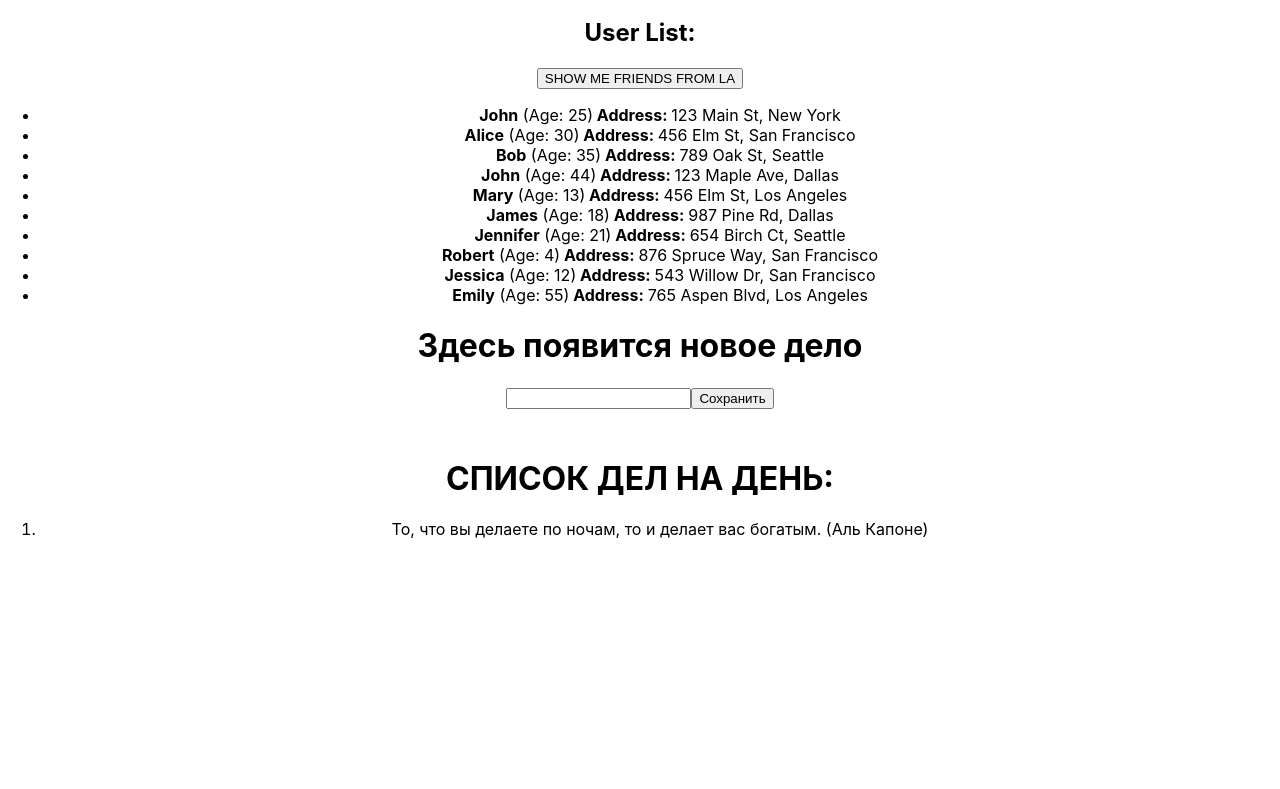
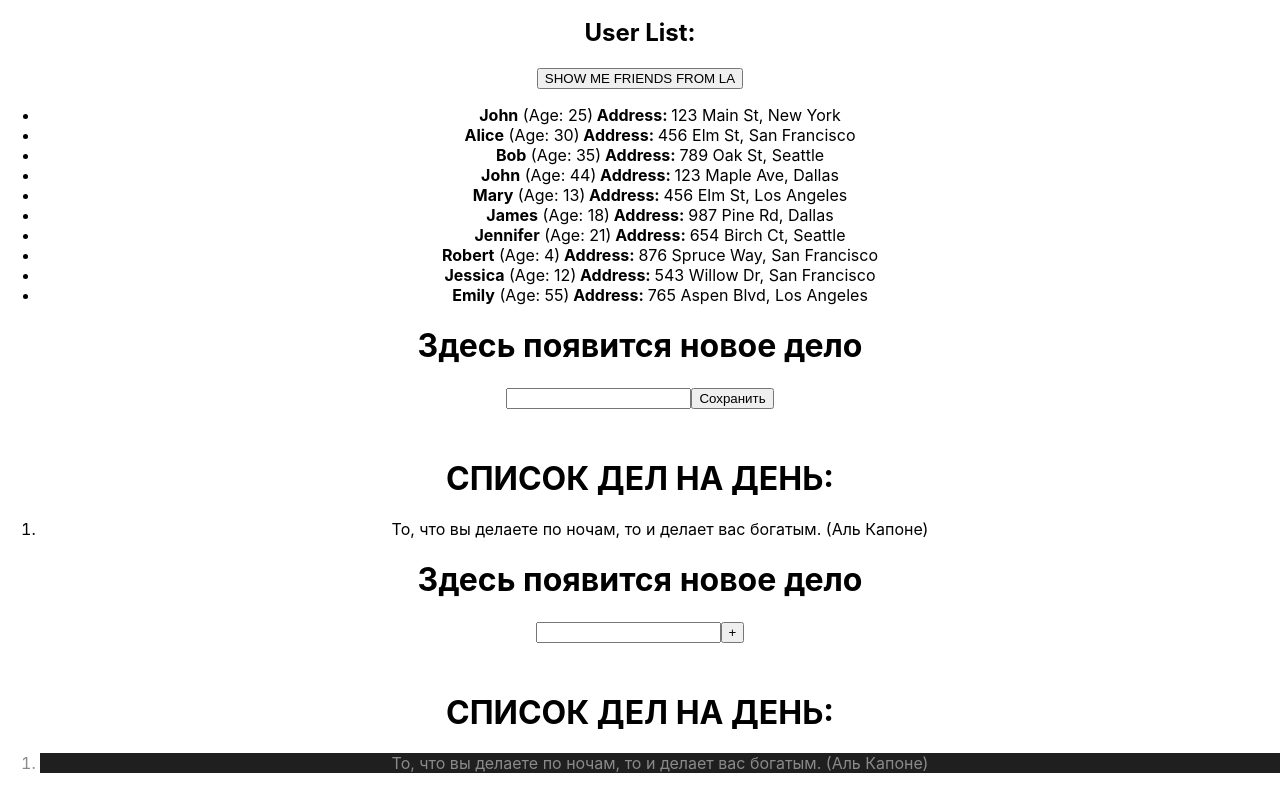
Before and after one commit to atpradical/homework-front-main, a React (Create React App) app: page / in a window 1280 px wide. Shown: the part 271-1060 px from the top of the page. Before the commit the page ends 826 px from the top, so only its background shows below. Built offline with nearby package versions, Linux system fonts and the light colour scheme.

Commit message:
add: 1-4 task

```diff
--- a/src/App.tsx
+++ b/src/App.tsx
@@ -1,18 +1,18 @@
 import './App.css';
-import { HW1 } from './HW/1/HW1';
-import { HW2 } from './HW/2/HW2';
-import { HW3 } from './HW/3/HW3';
-import { HW4 } from './HW/4/HW4';
+import {HW1} from './HW/1/HW1';
+import {HW2} from './HW/2/HW2';
+import {HW3} from './HW/3/HW3';
+import {HW4} from './HW/4/HW4';
 
 function App() {
-  return (
-    <div className="App">
-      <HW1 />
-      <HW2 />
-      <HW3 />
-      {/*<HW4 />*/}
-    </div>
-  );
+    return (
+        <div className="App">
+            <HW1/>
+            <HW2/>
+            <HW3/>
+            <HW4/>
+        </div>
+    );
 }
 
 export default App;
--- a/src/HW/4/Button.tsx
+++ b/src/HW/4/Button.tsx
@@ -1,11 +1,11 @@
 type ButtonPropsType = {
-  callBack: any // НУЖНО ПРОТИПИЗИРОВАТЬ
-  name: any // НУЖНО ПРОТИПИЗИРОВАТЬ
+    callBack: () => void // НУЖНО ПРОТИПИЗИРОВАТЬ
+    name: string // НУЖНО ПРОТИПИЗИРОВАТЬ
 };
 
 export const Button = (props: ButtonPropsType) => {
     const callBackHandler = () => {
-    // НУЖНО ДОПИСАТЬ
+        props.callBack()
     };
 
     return (
--- a/src/HW/4/HW4.tsx
+++ b/src/HW/4/HW4.tsx
@@ -1,7 +1,7 @@
-import { useState } from 'react';
-import s from './HW4.module.css';
-import { Button } from './Button';
-import { Input } from './Input';
+import {useState} from 'react';
+import S from './HW4.module.css';
+import {Button} from './Button';
+import {Input} from './Input';
 
 export const HW4 = () => {
     // 1️⃣ Раскомментируйте JSX (HW4.tsx) и вы увидите,
@@ -24,27 +24,27 @@
 
     return (
         <div id={'hw04'}>
-      {/*{currentText ? (*/}
-      {/*  <h1 id={'hw04-text'}>{currentText}</h1>*/}
-      {/*) : (*/}
-      {/*  <h1 id={'hw04-default-text'}>Здесь появится новое дело</h1>*/}
-      {/*)}*/}
+            {currentText
+                ? (<h1 id={'hw04-text'}>{currentText}</h1>)
+                : (<h1 id={'hw04-default-text'}>Здесь появится новое дело</h1>)
+            }
 
-      {/*<Input НЕ ХВАТАЕТ АРГУМЕНТОВ />*/}
+            {/*НЕ ХВАТАЕТ АРГУМЕНТОВ*/}
+            <Input currentText={currentText} setCurrentText={setCurrentText}/>
+            {/*НЕ ХВАТАЕТ АРГУМЕНТОВ*/}
+            <Button name={'+'} callBack={handleSave}/>
 
-      {/*<Button НЕ ХВАТАЕТ АРГУМЕНТОВ />*/}
+            <h1 style={{marginTop: '50px'}}>СПИСОК ДЕЛ НА ДЕНЬ:</h1>
 
-      {/*<h1 style={{ marginTop: '50px' }}>СПИСОК ДЕЛ НА ДЕНЬ:</h1>*/}
-
-      {/*<ol id={'hw04-tasks'}>*/}
-      {/*  {texts.map((el, index) => {*/}
-      {/*    return (*/}
-      {/*      <li key={index} id={`hw04-task-${index}`} className={ЕСЛИ ЧЕТН ? S.chetNechet : ''}>*/}
-      {/*        {el}*/}
-      {/*      </li>*/}
-      {/*    );*/}
-      {/*  })}*/}
-      {/*</ol>*/}
+            <ol id={'hw04-tasks'}>
+                {texts.map((el, index) => {
+                    return (
+                        <li key={index} id={`hw04-task-${index}`} className={S.chetNechet ? S.chetNechet : ''}>
+                            {el}
+                        </li>
+                    );
+                })}
+            </ol>
         </div>
     );
 };
--- a/src/HW/4/Input.tsx
+++ b/src/HW/4/Input.tsx
@@ -1,14 +1,16 @@
+import {ChangeEvent} from "react";
+
 type InputPropsType = {
-	currentText: any // НУЖНО ПРОТИПИЗИРОВАТЬ
-	setCurrentText: any // НУЖНО ПРОТИПИЗИРОВАТЬ
+    currentText: string // НУЖНО ПРОТИПИЗИРОВАТЬ any
+    setCurrentText: (value: string) => void // НУЖНО ПРОТИПИЗИРОВАТЬ any
 };
 
 export const Input = (props: InputPropsType) => {
-	const onChangeHandler = (event: 'НУЖНО ПРОТИПИЗИРОВАТЬ') => {
-		// НУЖНО ДОПИСАТЬ
-	};
+    const onChangeHandler = (event: ChangeEvent<HTMLInputElement>) => {
+        props.setCurrentText(event.currentTarget.value)
+    };
 
-	// return (
-	//   <input id={'hw04-input'} type="text" value={props.currentText} onChange={onChangeHandler} />
-	// );
+    return (
+        <input id={'hw04-input'} type="text" value={props.currentText} onChange={onChangeHandler}/>
+    );
 };
```
Also changed, not shown: src/HW/4/HW4.module.css (line endings or trailing spaces). Lines whose indentation alone changed are shown as unchanged.
